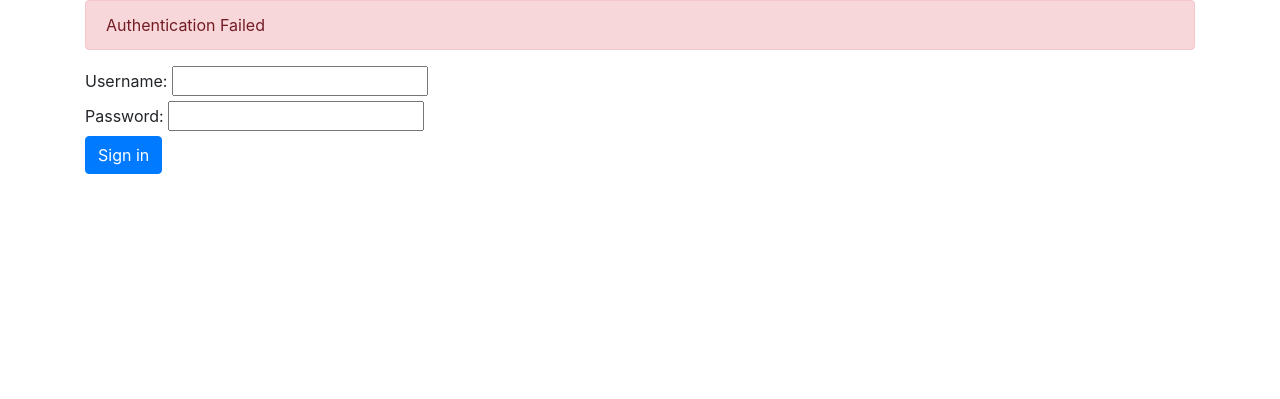
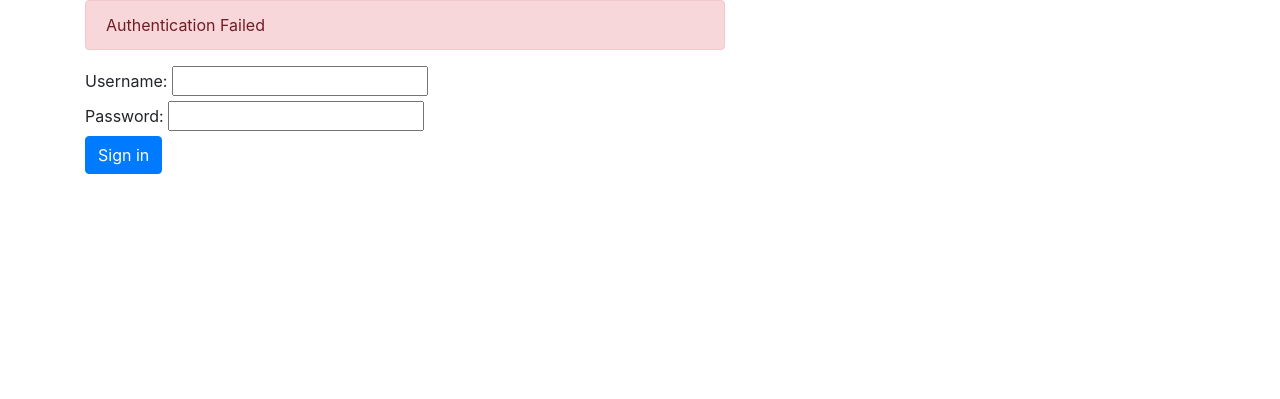
Before and after one commit to netristech/Network-Automation, a PHP site: page / in a window 1280 px wide. Shown: the top 399 px of the page. Run offline with PHP 8.4, Linux system fonts and the light colour scheme.

Commit message:
Testing authentication

```diff
--- a/Web/css/style.css
+++ b/Web/css/style.css
@@ -5,6 +5,14 @@
     top: -9999px;
     overflow: hidden;
 }
+
+#login-form {
+    min-width: 400px;
+    max-width: 50vw;
+    min-height: 400px;
+    max-height: 50vh;
+}
+
 .btn:focus, .btn-primary:focus {
     outline: none !important;
     box-shadow: none !important;
```
